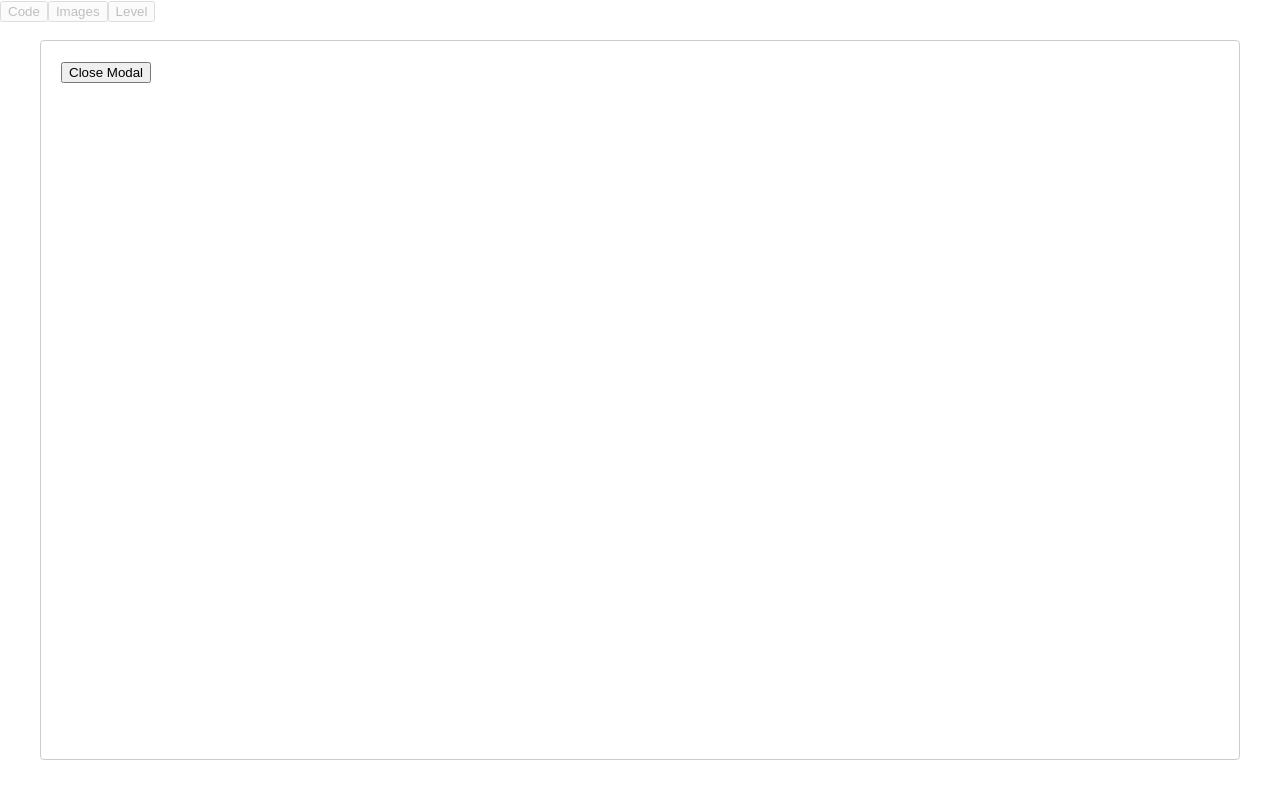
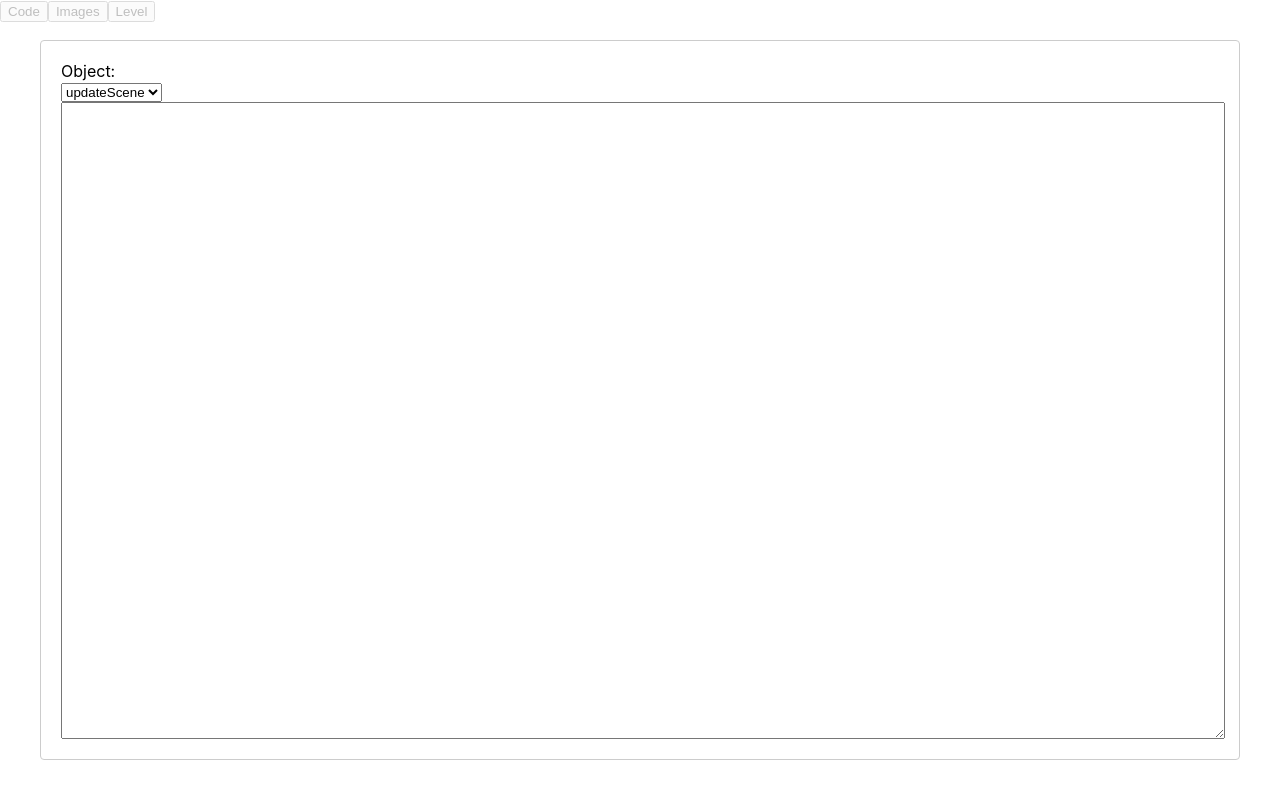
Before and after one commit to alexezh/bark.ui, a React (Create React App) app: page / in a window 1280 px wide. Both pictures are taken after a click on the button "Code". Built offline with nearby package versions, Linux system fonts and the light colour scheme.

Commit message:
add project structure

```diff
--- a/src/App.css
+++ b/src/App.css
@@ -42,6 +42,23 @@
 	flex-direction: row;
 }
 
+.TextEditor-canvas {
+	width: 100%;
+	height: 100%;
+	display: flex;
+	flex-direction: column;
+}
+
+.TextEditor-toolbar {
+	width: 100%;
+	flex-direction: row;
+}
+
+.TextEditor-text {
+	width: 100%;
+	height: 100%;
+}
+
 @keyframes App-logo-spin {
   from {
     transform: rotate(0deg);
--- a/src/App.tsx
+++ b/src/App.tsx
@@ -1,6 +1,6 @@
 import React from 'react';
 import logo from './logo.svg';
-import BarkCanvas from './barkcanvas'
+import BarkCanvas from './BarkCanvas'
 import './App.css';
 
 function App() {
--- /dev/null
+++ b/src/EditorState.ts
@@ -0,0 +1,15 @@
+import { CodeFileDef, project } from "./Project";
+
+export class BarkEditorState {
+  private _lastEditedCodeFile?: CodeFileDef;
+  public get lastEditedCodeFile(): CodeFileDef {
+    if (this._lastEditedCodeFile !== undefined) {
+      return this._lastEditedCodeFile;
+    }
+
+    return project.def.codeFile;
+  }
+}
+
+let editorState = new BarkEditorState();
+export { editorState };
--- /dev/null
+++ b/src/Project.ts
@@ -0,0 +1,76 @@
+export class CodeFileDef {
+  // name of code file; for sprites the same as sprite name
+  public name: string = '';
+  public code: { [key: string]: string } = {};
+
+  public constructor(name: string) {
+    this.name = name;
+  }
+
+  public getBlock(id: string): string {
+    return this.code[id];
+  }
+}
+
+export class SpriteDef {
+  // unique ID of the sprite
+  public id: string = '';
+  // user defined name of the sprite
+  public name: string = '';
+  public width: number = 0;
+  public height: number = 0;
+  public code: CodeFileDef;
+  public skins: string[] = [];
+
+  public constructor(name: string) {
+    this.name = name;
+    this.code = new CodeFileDef(name);
+  }
+}
+
+export class TileLevelDef {
+  public gridWidth: number = 0;
+  public gridHeight: number = 0;
+  public cells: any[] = [];
+  public codeFile: CodeFileDef;
+
+  public constructor() {
+    this.codeFile = new CodeFileDef('level');
+  }
+}
+
+export class ProjectDef {
+  public sprites: SpriteDef[] = [];
+  public level?: TileLevelDef;
+  public codeFile: CodeFileDef = new CodeFileDef('game');
+}
+
+export class Project {
+  public readonly def: ProjectDef;
+
+  public constructor(def: ProjectDef) {
+    this.def = def;
+  }
+
+  public static createEmptyProject(): Project {
+    let def = new ProjectDef();
+    def.codeFile.code['updateScene'] = '// put code to update scene here';
+
+    return new Project(def);
+  }
+
+  public createSprite(id: string, name: string) {
+    let sprite = new SpriteDef(name);
+
+    sprite.code['timer'] = '// add animation code here';
+    this.def.sprites.push(sprite);
+  }
+
+  // update model by applying function
+  public update(func: () => void) {
+    func();
+  }
+}
+
+let project = Project.createEmptyProject();
+export { project };
--- /dev/null
+++ b/src/TextEditorCanvas.tsx
@@ -0,0 +1,47 @@
+import * as React from 'react';
+import _ from "lodash";
+
+import { editorState } from './EditorState';
+import TextEditorToolbar from './TextEditorToolbar';
+
+export interface ITextEditorCanvasProps {
+}
+
+export interface ITextEditorCanvasState {
+  code: string
+}
+
+export default class TextEditorCanvas extends React.Component<ITextEditorCanvasProps, ITextEditorCanvasState> {
+  constructor(props: ITextEditorCanvasProps) {
+    super(props);
+
+    _.bindAll(this, [
+      'onCodeChange',
+    ]);
+
+    this.state = {
+      code: ''
+    }
+  }
+
+  public render() {
+    return (
+      <div className="TextEditor-canvas">
+        <TextEditorToolbar codeFile={editorState.lastEditedCodeFile} onClose={this.onClose} />
+        <textarea
+          className="TextEditor-text"
+          value={this.state.code}
+          onChange={this.onCodeChange}
+        />
+      </div>
+    );
+  }
+
+  private onCodeChange(event: any) {
+    this.setState({ code: event.target.value });
+  }
+
+  private onClose() {
+
+  }
+}
--- /dev/null
+++ b/src/TextEditorToolbar.tsx
@@ -0,0 +1,56 @@
+import * as React from 'react';
+import { CodeFileDef } from './Project';
+import _ from "lodash";
+
+export interface ITextEditorToolbarProps {
+  codeFile?: CodeFileDef;
+  onClose: any;
+}
+
+export interface ITextEditorToolbarState {
+  code: string
+}
+
+export default class TextEditorToolbar extends React.Component<ITextEditorToolbarProps, ITextEditorToolbarState> {
+  constructor(props: ITextEditorToolbarProps) {
+    super(props);
+
+    _.bindAll(this, [
+      'onCodeChange',
+    ]);
+
+    this.state = {
+      code: ''
+    }
+  }
+
+  public render() {
+    return (
+      <div className='TextEditor-toolbar'>
+        <div>Object: </div>
+        <select>
+          {this.renderFunctionList()}
+        </select>
+      </div>
+    );
+  }
+
+  private renderFunctionList(): any[] {
+    if (this.props.codeFile === undefined) {
+      return [];
+    }
+
+    let funcs: any[] = [];
+    for (let item in this.props.codeFile.code) {
+      funcs.push((
+        <option key={item}>{item}</option>
+      ));
+    }
+
+    return funcs;
+  }
+
+  private onCodeChange(event: any) {
+    this.setState({ code: event.target.value });
+  }
+}
--- a/src/barkcanvas.tsx
+++ b/src/barkcanvas.tsx
@@ -1,7 +1,9 @@
 import * as React from 'react';
-import MainToolbar from './maintoolbar';
 import ReactModal from 'react-modal';
 import _ from "lodash";
+
+import MainToolbar from './MainToolbar';
+import TextEditorCanvas from './TextEditorCanvas';
 
 import './App.css';
 
@@ -39,11 +41,13 @@ export default class BarkCanvas extends React.Component<IBarkCanvasProps, IBarkC
           isOpen={this.state.showModal}
           contentLabel="Minimal Modal Example"
         >
-          <button onClick={this.onCloseModal}>Close Modal</button>
+          <TextEditorCanvas />
         </ReactModal>
       </div>
     );
   }
+
+  //           <button onClick={this.onCloseModal}>Close Modal</button>
 
   private openModal() {
     this.setState({ showModal: true });
```
